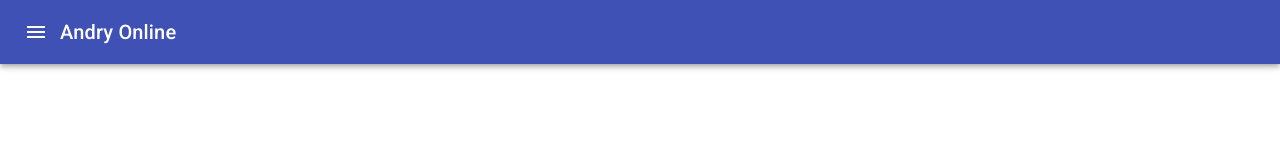
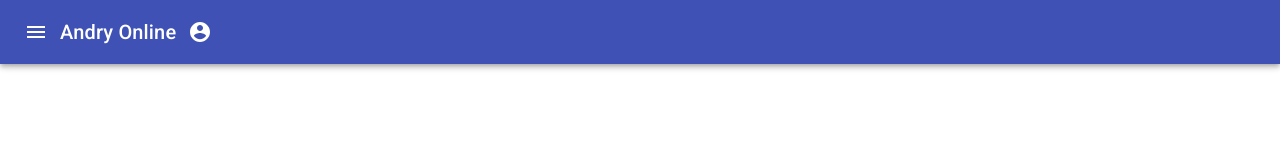
Before and after one commit to Ddbot/cra-zdog, a React (Create React App) app: page / in a window 1280 px wide. Shown: the top 160 px of the page. Built offline with nearby package versions, Linux system fonts and the light colour scheme.

Commit message:
Used AccountCircle icon

```diff
--- a/src/App.js
+++ b/src/App.js
@@ -14,6 +14,7 @@ import {
 	Typography,
 } from '@material-ui/core';
 import MenuIcon from '@material-ui/icons/Menu';
+import AccountCircle from '@material-ui/icons/AccountCircle';
 import styled from 'styled-components';
 
 const AppContainer = styled(Container)`
@@ -51,17 +52,24 @@ function App() {
           			<MenuIcon />
 				</IconButton>
 				<Menu
-					id="simple-menu"
+					// id="simple-menu"
 					anchorEl={anchorEl}
-					keepMounted
+					// keepMounted
 					open={Boolean(anchorEl)}
-					onClose={handleClose}
-					>
+					onClose={handleClose}>
 					<MenuItem onClick={handleClose}>Profile</MenuItem>
 					<MenuItem onClick={handleClose}>My account</MenuItem>
 					<MenuItem onClick={handleClose}>Logout</MenuItem>
 				</Menu>
-    			<Typography variant="h6">Andry Online</Typography>
+				<Typography variant="h6">Andry Online</Typography>
+				          <IconButton
+                aria-label="account of current user"
+                aria-controls="menu-appbar"
+                aria-haspopup="true"
+                // onClick={handleMenu}
+                color="inherit">
+					<AccountCircle />
+              </IconButton>
   			</Toolbar>
     	</AppBar>
         <InstallGrid component="ol">
```
Also changed, not shown: 2 other files (tests, documents, lock files or other folders).
